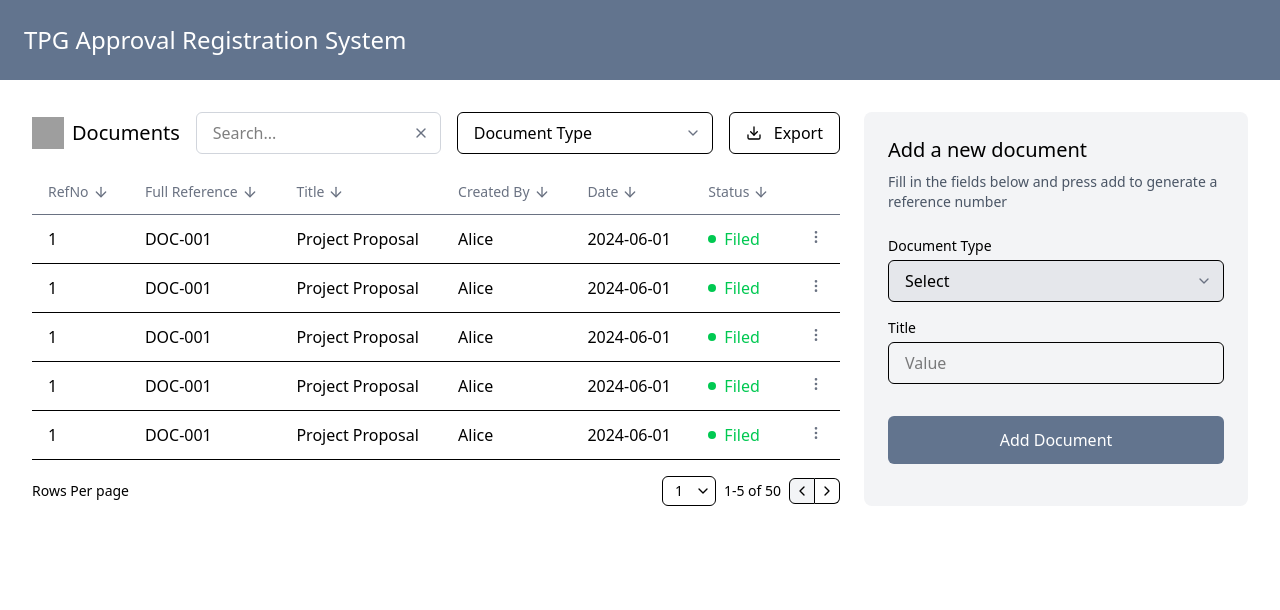
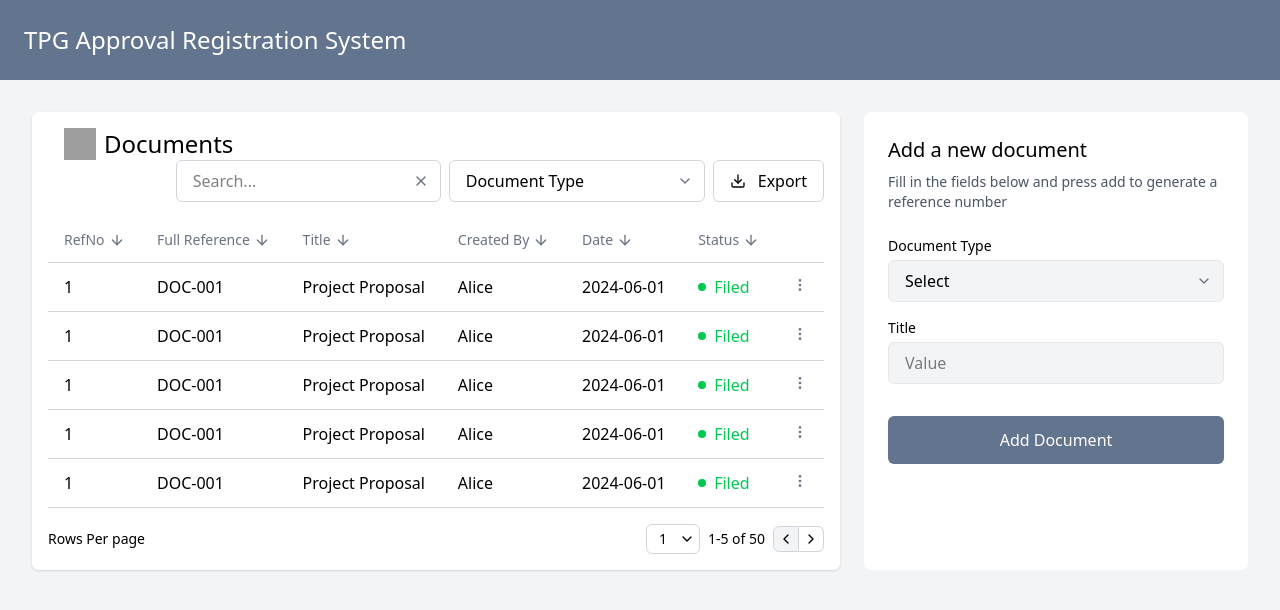
Before and after one commit to Olivernha/ApprovalPaper_Frontend, a Vue app: page / in a window 1280 px wide. Shown: the top 610 px of the page. Built offline with nearby package versions, Linux system fonts and the light colour scheme; grey boxes are pictures that could not be loaded; the HTML template or start-up script is replaced by a standard one.

Commit message:
style: design done

```diff
--- a/src/App.vue
+++ b/src/App.vue
@@ -5,10 +5,10 @@ import AddDocumentForm from './components/form/AddDocumentForm.vue';
 </script>
 
 <template>
-  <div class="min-h-screen flex flex-col">
+  <div class="min-h-screen flex flex-col bg-gray-100">
     <AppHeader />
     <!-- Main content area -->
-    <main class="flex-1 p-8">
+    <main class="flex-1 p-8 bg-[#f5f5f5">
       <div class="flex flex-col lg:flex-row gap-6">
         <TableData />
 
--- a/src/components/data-table/TableData.vue
+++ b/src/components/data-table/TableData.vue
@@ -1,7 +1,7 @@
 <template>
   <div class="flex-1">
+    <div class="bg-white rounded-md shadow-sm p-4">
       <TableHeader />
-
       <!--Table-->
       <div class="overflow-x-auto">
         <table class="min-w-full border-collapse">
@@ -13,6 +13,7 @@
       </div>
       <TablePagination />
     </div>
+  </div>
 </template>
 <script setup lang="ts">
 import TableHeader from './TableHeader.vue';
--- a/src/components/data-table/TableHead.vue
+++ b/src/components/data-table/TableHead.vue
@@ -1,8 +1,8 @@
 <template>
   <thead>
-    <tr class="border-b text-left text-sm text-gray-500">
+    <tr class="border-b border-b-gray-300 text-left text-sm text-gray-500">
       <th class="py-3 px-4 font-medium">
-        <div class="flex items-center gap-1 cursor-pointer" >
+        <div class="flex items-center gap-1 cursor-pointer">
           RefNo
           <ArrowDownIcon class="h-4 w-4" />
         </div>
--- a/src/components/data-table/TableHeader.vue
+++ b/src/components/data-table/TableHeader.vue
@@ -1,18 +1,20 @@
 <template>
-  <div class="flex items-center gap-4 mb-4 flex-wrap md:flex-nowarp">
-    <div class="flex items-center justify-center gap-2">
+  <div class="flex items-center mb-4 flex-wrap md:flex-nowarp">
+    <div class="flex items-center mx-4 gap-2">
       <img src="@/assets/img/tuaslogo.png" alt="Logo" class="h-8 w-8">
-      <div class="text-xl font-medium">Documents</div>
+      <div class="text-2xl font-medium">Documents</div>
     </div>
-    <div class="relative flex-1 min-w-[200px]">
+    <div class="ml-auto flex items-center gap-2">
+      <div class="relative">
         <input type="text" placeholder="Search..."
-        class="w-full px-4 py-2 border border-gray-300 rounded-md focus:outline-none focus:ring focus:ring-blue-500">
+          class="w-full px-4 py-2 border border-gray-300 rounded-md focus:outline-none focus:ring focus:ring-gray-500">
         <button class="absolute right-3 top-1/2 transform -translate-y-1/2 text-gray-500">
           <XIcon class="h-4 w-4" />
         </button>
       </div>
+
       <div class="relative w-64">
-      <select class="w-full px-4 py-2 border rounded-md appearance-none pr-10">
+        <select class="w-full px-4 py-2 border border-gray-300 rounded-md appearance-none pr-10">
           <option value="">Document Type</option>
           <option value="IT">IT</option>
           <option value="HR">HR</option>
@@ -24,10 +26,11 @@
         </select>
         <ChevronDownIcon class="absolute right-3 top-1/2 transform -translate-y-1/2 h-4 w-4 text-gray-500" />
       </div>
-    <button class="flex items-center gap-1 px-4 py-2 border rounded-md bg-white whitespace-nowrap">
+      <button class="flex items-center gap-1 px-4 py-2 border border-gray-300 rounded-md bg-white whitespace-nowrap">
         <DownloadIcon class="h-4 w-4 mr-2" />
         Export
       </button>
+    </div>
   </div>
 </template>
 <script setup lang="ts">
--- a/src/components/data-table/TablePagination.vue
+++ b/src/components/data-table/TablePagination.vue
@@ -2,16 +2,16 @@
   <div class="flex justify-between items-center mt-4 text-sm">
     <div>Rows Per page</div>
     <div class="flex items-center gap-2">
-      <div class="flex items-center border rounded-md">
+      <div class="flex items-center border border-gray-300 rounded-md">
         <span class="px-3 py-1">1</span>
         <ChevronDownIcon class="h-4 w-4 mr-1" />
       </div>
       <span>1-5 of 50</span>
       <div class="flex">
-        <button class="p-1 border rounded-l-md bg-gray-100 disabled:opacity-50">
+        <button class="p-1 border border-gray-300 rounded-l-md bg-gray-100 disabled:opacity-50">
           <ChevronLeftIcon class="h-4 w-4" />
         </button>
-        <button class="p-1 border rounded-r-md border-l-0 disabled:opacity-50">
+        <button class="p-1 border border-gray-300 rounded-r-md border-l-0 disabled:opacity-50">
           <ChevronRightIcon class="h-4 w-4" />
         </button>
       </div>
--- a/src/components/data-table/TableRow.vue
+++ b/src/components/data-table/TableRow.vue
@@ -1,5 +1,5 @@
 <template>
-  <tr class="border-b hover:bg-gray-50">
+  <tr class="border-b border-b-gray-300 hover:bg-gray-50">
     <td class="py-3 px-4">1</td>
     <td class="py-3 px-4">DOC-001</td>
     <td class="py-3 px-4">Project Proposal</td>
@@ -14,7 +14,7 @@
       </button>
     </td>
   </tr>
-  <tr class="border-b hover:bg-gray-50">
+  <tr class="border-b border-b-gray-300 hover:bg-gray-50">
     <td class="py-3 px-4">1</td>
     <td class="py-3 px-4">DOC-001</td>
     <td class="py-3 px-4">Project Proposal</td>
@@ -29,7 +29,7 @@
       </button>
     </td>
   </tr>
-  <tr class="border-b hover:bg-gray-50">
+  <tr class="border-b border-b-gray-300 hover:bg-gray-50">
     <td class="py-3 px-4">1</td>
     <td class="py-3 px-4">DOC-001</td>
     <td class="py-3 px-4">Project Proposal</td>
@@ -44,7 +44,7 @@
       </button>
     </td>
   </tr>
-  <tr class="border-b hover:bg-gray-50">
+  <tr class="border-b border-b-gray-300 hover:bg-gray-50">
     <td class="py-3 px-4">1</td>
     <td class="py-3 px-4">DOC-001</td>
     <td class="py-3 px-4">Project Proposal</td>
@@ -59,7 +59,7 @@
       </button>
     </td>
   </tr>
-  <tr class="border-b hover:bg-gray-50">
+  <tr class="border-b border-b-gray-300 hover:bg-gray-50">
     <td class="py-3 px-4">1</td>
     <td class="py-3 px-4">DOC-001</td>
     <td class="py-3 px-4">Project Proposal</td>
--- a/src/components/form/AddDocumentForm.vue
+++ b/src/components/form/AddDocumentForm.vue
@@ -1,16 +1,15 @@
 <template>
-  <div class="w-full lg:w-96 bg-gray-100 rounded-lg p-6">
+  <div class="w-full lg:w-96 bg-white rounded-lg p-6">
     <h2 class="text-xl font-medium mb-2">Add a new document</h2>
     <p class="text-gray-600 text-sm mb-6">
       Fill in the fields below and press add to generate a reference number
     </p>
 
-    <form @submit.prevent="handleSubmit" class="space-y-4">
+    <form class="space-y-4">
       <div>
         <label class="block mb-1 text-sm font-medium">Document Type</label>
         <div class="relative">
-          <select class="w-full px-4 py-2 border rounded-md appearance-none bg-gray-200 pr-10"
-            required>
+          <select class="w-full px-4 py-2 border border-gray-200 rounded-md appearance-none bg-gray-100 pr-10" required>
             <option value="">Select</option>
             <option value="IT">IT</option>
             <option value="HR">HR</option>
@@ -26,13 +25,12 @@
 
       <div>
         <label class="block mb-1 text-sm font-medium">Title</label>
-        <input type="text" placeholder="Value" class="w-full px-4 py-2 border rounded-md"
+        <input type="text" placeholder="Value" class="w-full px-4 py-2 border border-gray-200 rounded-md bg-gray-100"
           required />
       </div>
 
       <button type="submit"
-        class="w-full py-3 bg-slate-500 text-white rounded-md hover:bg-slate-600 transition-colors mt-4"
-        >
+        class="w-full py-3 bg-slate-500 text-white rounded-md hover:bg-slate-600 transition-colors mt-4">
         Add Document
       </button>
     </form>
```
Also changed, not shown: src/assets/main.css (line endings or trailing spaces). Lines whose indentation alone changed are shown as unchanged.
